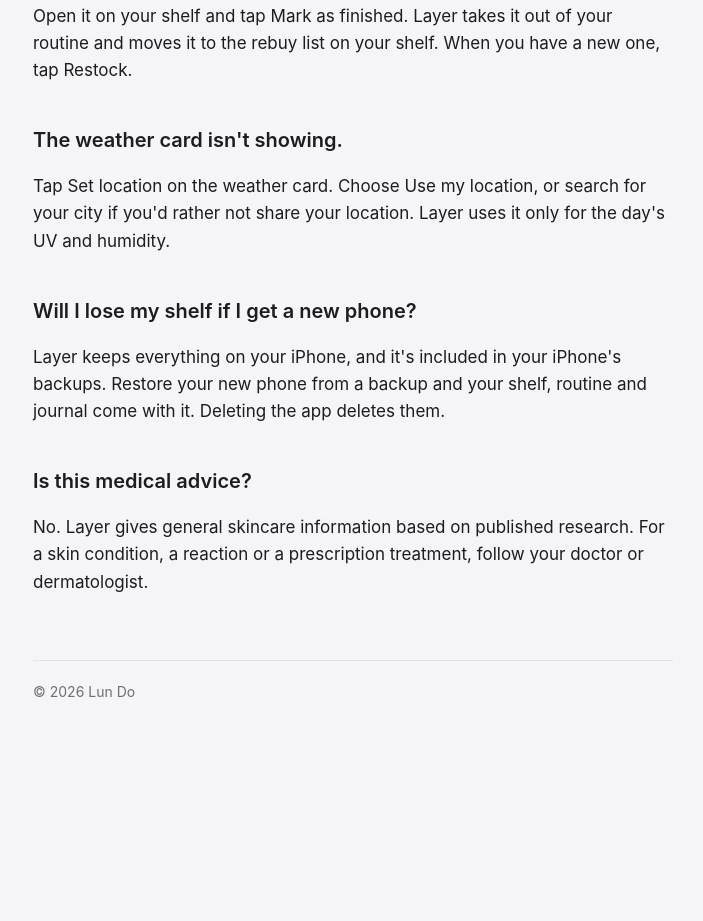
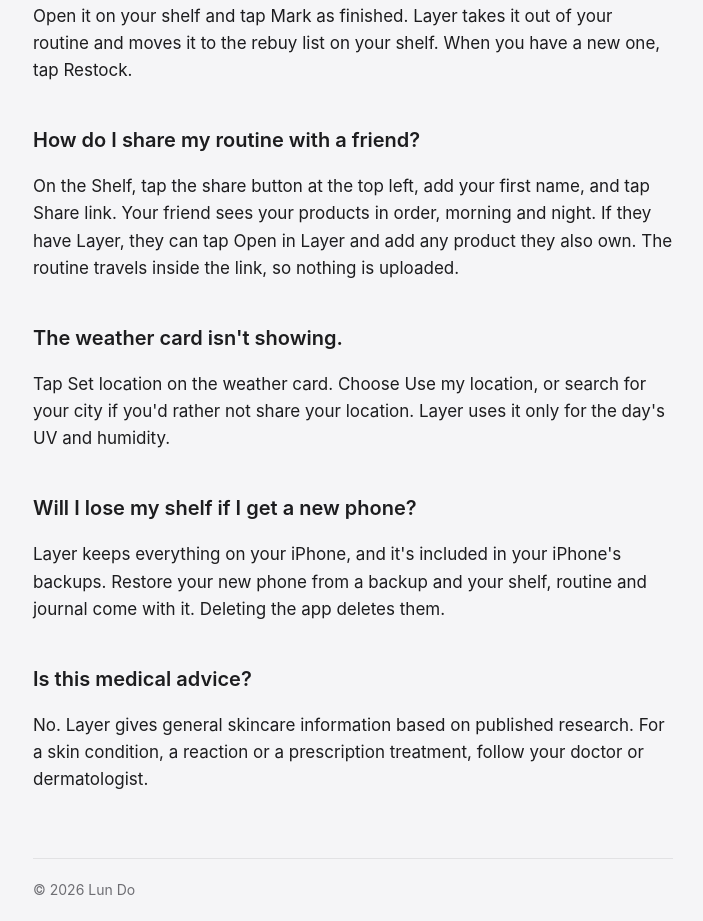
Before and after one commit to mark22d-kaijunumber8/layer, a plain HTML site: page support.html in a window 1280 px wide. Shown: the part 1298-2219 px from the top of the page, without its empty margins (287-990 px from the left). Before the commit the page ends 2073 px from the top, so only its background shows below. Drawn offline with Linux system fonts and the light colour scheme.

Commit message:
Update support.html

```diff
--- a/support.html
+++ b/support.html
@@ -36,6 +36,9 @@
     <h2>A product has run out.</h2>
     <p>Open it on your shelf and tap Mark as finished. Layer takes it out of your routine and moves it to the rebuy list on your shelf. When you have a new one, tap Restock.</p>
 
+    <h2>How do I share my routine with a friend?</h2>
+    <p>On the Shelf, tap the share button at the top left, add your first name, and tap Share link. Your friend sees your products in order, morning and night. If they have Layer, they can tap Open in Layer and add any product they also own. The routine travels inside the link, so nothing is uploaded.</p>
+
     <h2>The weather card isn't showing.</h2>
     <p>Tap Set location on the weather card. Choose Use my location, or search for your city if you'd rather not share your location. Layer uses it only for the day's UV and humidity.</p>
 
```
